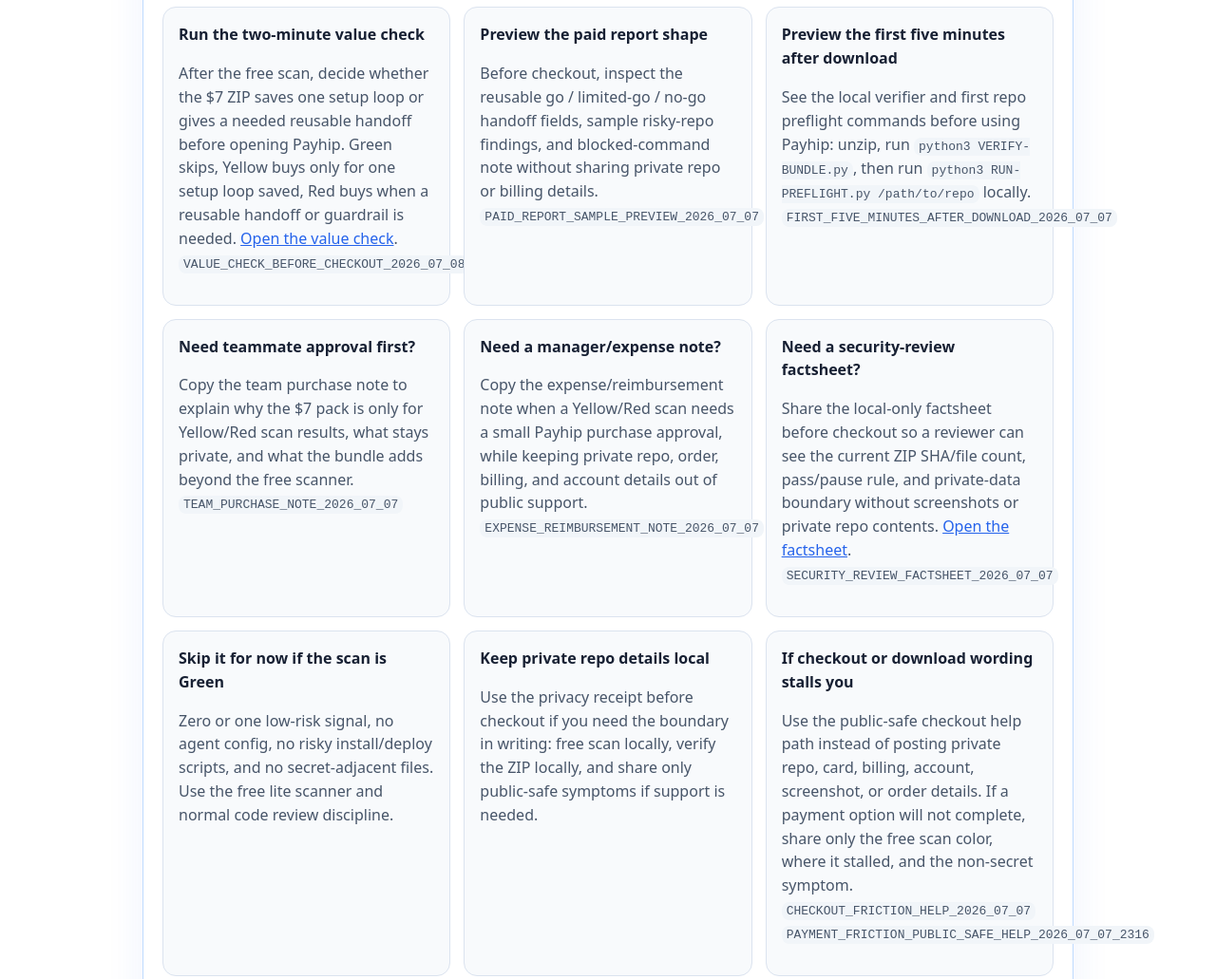
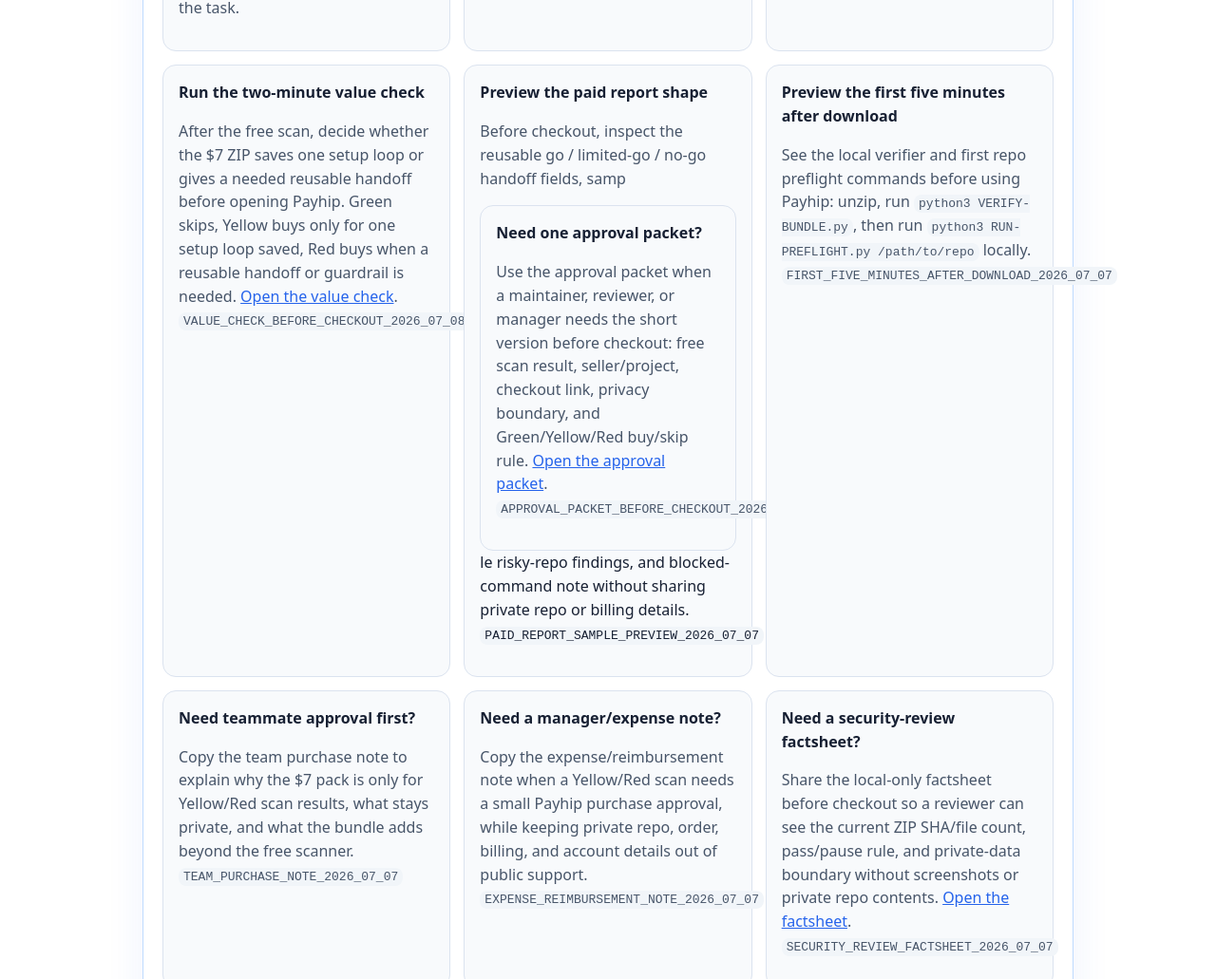
Before and after one commit to el-zachariah/ai-agent-safety-starter-pack, a plain HTML site: page index.html in a window 1280 px wide. Shown: the part 1944-2975 px from the top of the page at 95% size. Drawn offline with Linux system fonts and the light colour scheme.

Commit message:
Add approval packet to landing page

```diff
--- a/index.html
+++ b/index.html
@@ -89,6 +89,7 @@
         <a class="secondary" href="https://github.com/el-zachariah/ai-agent-safety-starter-pack/blob/main/docs/first-five-minutes-after-download.md">Preview first five minutes after download</a>
         <a class="secondary" href="https://github.com/el-zachariah/ai-agent-safety-starter-pack/blob/main/docs/pre-checkout-decision-receipt.md">Copy the pre-checkout decision receipt</a>
         <a class="secondary" href="https://github.com/el-zachariah/ai-agent-safety-starter-pack/blob/main/docs/value-check-before-checkout.md">Two-minute value check</a>
+        <a class="secondary" href="https://github.com/el-zachariah/ai-agent-safety-starter-pack/blob/main/docs/approval-packet-before-checkout.md">Approval packet before checkout</a>
         <a class="secondary" href="https://github.com/el-zachariah/ai-agent-safety-starter-pack/blob/main/docs/team-purchase-note.md">Copy the team purchase note</a>
         <a class="secondary" href="https://github.com/el-zachariah/ai-agent-safety-starter-pack/blob/main/docs/security-review-factsheet.md">Security-review factsheet</a>
         <a class="secondary" href="https://github.com/el-zachariah/ai-agent-safety-starter-pack/blob/main/docs/live-distribution-proof.md">Verify public trail</a>
@@ -136,7 +137,11 @@
       </div>
       <div class="decision-card">
         <strong>Preview the paid report shape</strong>
-        <p>Before checkout, inspect the reusable go / limited-go / no-go handoff fields, sample risky-repo findings, and blocked-command note without sharing private repo or billing details. <code>PAID_REPORT_SAMPLE_PREVIEW_2026_07_07</code></p>
+        <p>Before checkout, inspect the reusable go / limited-go / no-go handoff fields, samp
+      <div class="decision-card">
+        <strong>Need one approval packet?</strong>
+        <p>Use the approval packet when a maintainer, reviewer, or manager needs the short version before checkout: free scan result, seller/project, checkout link, privacy boundary, and Green/Yellow/Red buy/skip rule. <a href="https://github.com/el-zachariah/ai-agent-safety-starter-pack/blob/main/docs/approval-packet-before-checkout.md">Open the approval packet</a>. <code>APPROVAL_PACKET_BEFORE_CHECKOUT_2026_07_08</code></p>
+      </div>le risky-repo findings, and blocked-command note without sharing private repo or billing details. <code>PAID_REPORT_SAMPLE_PREVIEW_2026_07_07</code></p>
       </div>
       <div class="decision-card">
         <strong>Preview the first five minutes after download</strong>
@@ -179,7 +184,8 @@
       <a class="secondary" href="https://github.com/el-zachariah/ai-agent-safety-starter-pack/blob/main/docs/expense-reimbursement-note.md">Copy the expense/reimbursement note</a>
       <a class="secondary" href="https://github.com/el-zachariah/ai-agent-safety-starter-pack/blob/main/docs/security-review-factsheet.md">Security-review factsheet</a>
       <a class="secondary" href="https://github.com/el-zachariah/ai-agent-safety-starter-pack/blob/main/docs/checkout-friction-help.md">Checkout help without private details</a>
-      <a class="secondary" href="https://github.com/el-zachariah/ai-agent-safety-starter-pack/blob/main/docs/privacy-before-checkout.md">Local-only privacy receipt</a>
+      <a class="sec
+      <a class="secondary" href="https://github.com/el-zachariah/ai-agent-safety-starter-pack/blob/main/docs/approval-packet-before-checkout.md">Approval packet before checkout</a>ondary" href="https://github.com/el-zachariah/ai-agent-safety-starter-pack/blob/main/docs/privacy-before-checkout.md">Local-only privacy receipt</a>
       <a class="secondary" href="https://github.com/el-zachariah/ai-agent-safety-starter-pack/blob/main/docs/paid-report-sample-preview.md">Preview the paid report sample</a>
       <a class="secondary" href="https://github.com/el-zachariah/ai-agent-safety-starter-pack/blob/main/docs/first-five-minutes-after-download.md">Preview first five minutes after download</a>
       <a class="secondary" href="https://github.com/el-zachariah/ai-agent-safety-starter-pack/blob/main/docs/post-purchase-verification.md">90-second ZIP verification</a>
```
